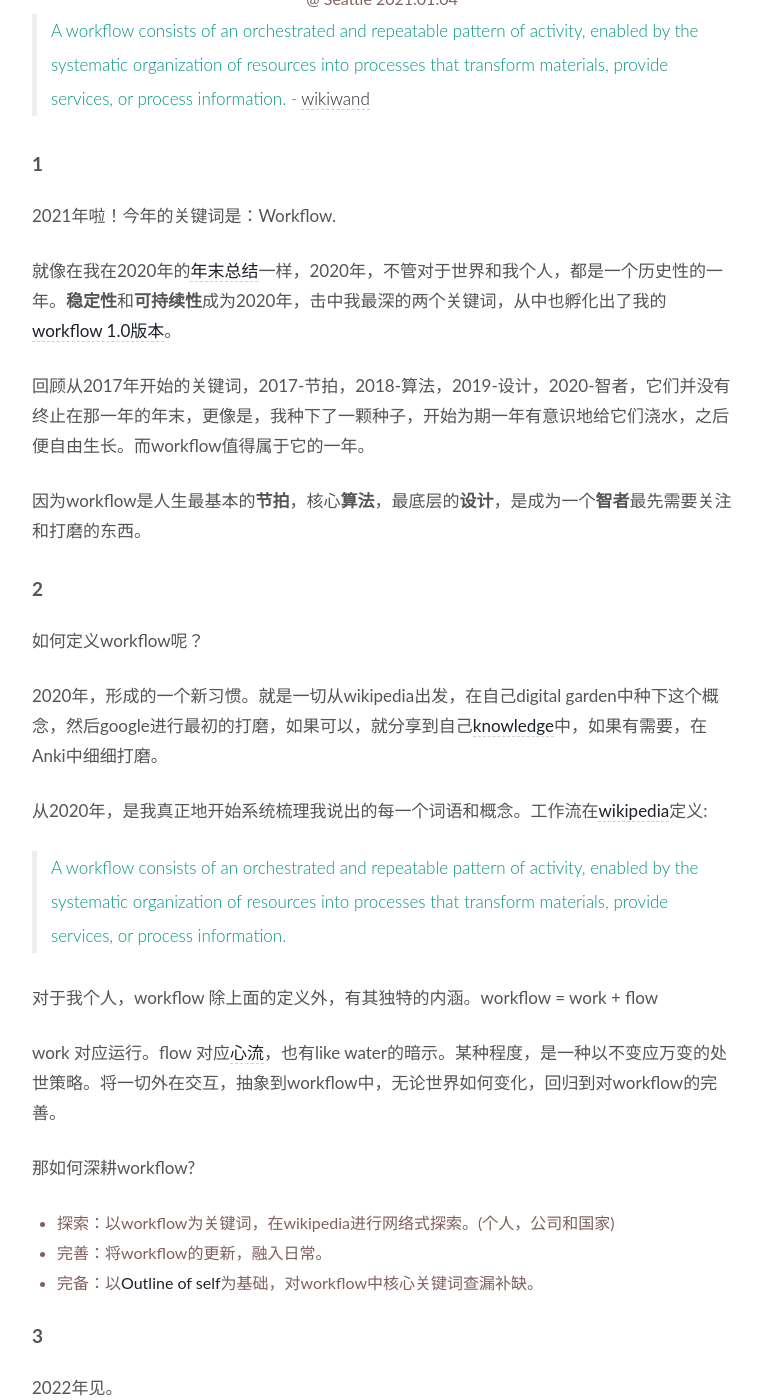
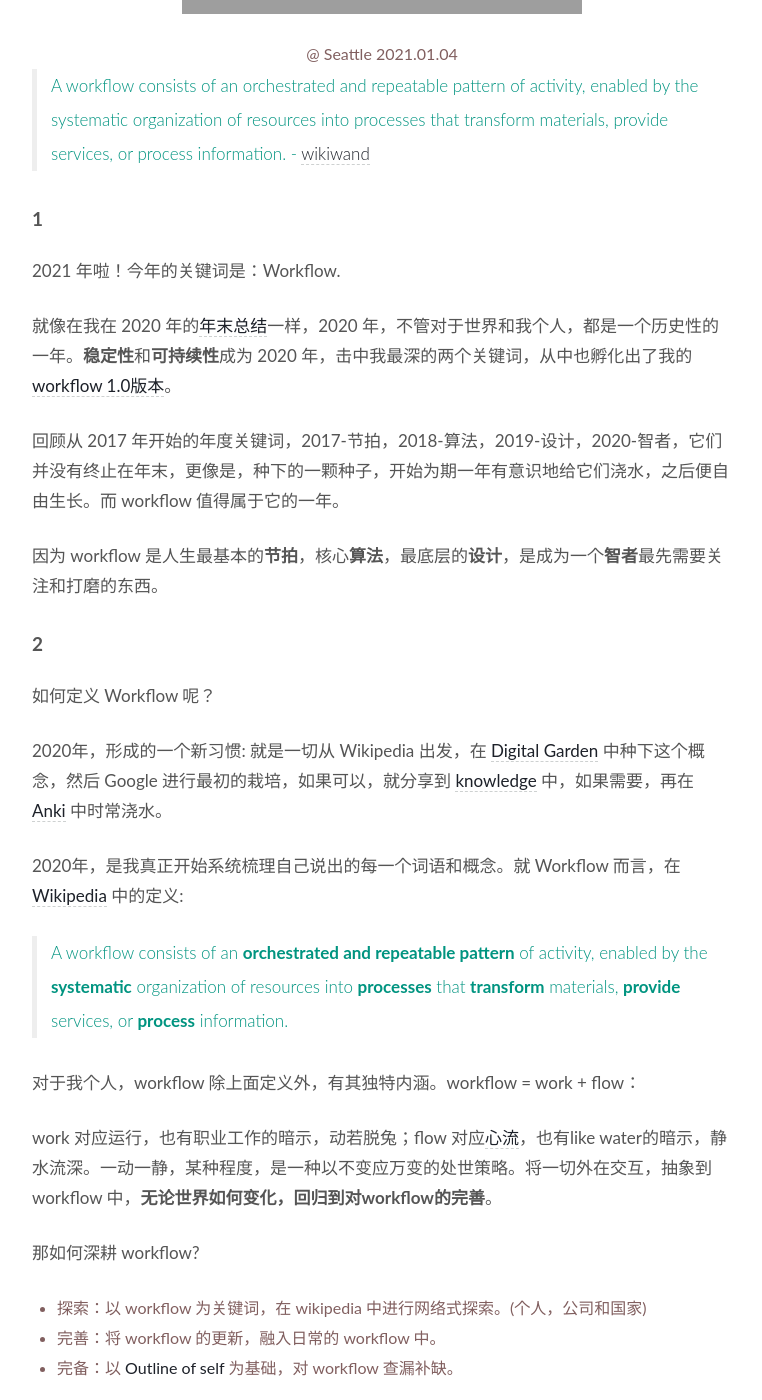
Before and after one commit to WillWang-X/willwang-x.github.io, a Jekyll site: the page built from _posts/blogs/2021-01-04-2021-workflow.md, in a window 1280 px wide and 1400 px high, scrolled down 596 px. Shown: the whole window, without its empty margins (258-1020 px from the left). Built offline with Jekyll 4.4.1, drawn with Linux system fonts in a browser that asks for light colours; some of the changed text lies outside the part shown; grey boxes are pictures that could not be loaded.

Commit message:
Refactor

```diff
--- a/_posts/blogs/2021-01-04-2021-workflow.md
+++ b/_posts/blogs/2021-01-04-2021-workflow.md
@@ -7,6 +7,8 @@
 type: post
 published: true
 ---
+
+[Last Updated](https://github.githistory.xyz/willwang-x/willwang-x.github.io/blob/master/_posts/blogs/2021-01-04-2021-workflow.md)<span style="color: gray"> : 2021.01.28  </span>
 
 <br>
 <br>
@@ -20,34 +22,34 @@
 
 ## 1
 
-2021年啦！今年的关键词是：Workflow.
+2021 年啦！今年的关键词是：Workflow.
 
-就像在我在2020年的[年末总结](https://willwang.cc/2020/12/3-fall-and-rise)一样，2020年，不管对于世界和我个人，都是一个历史性的一年。**稳定性**和**可持续性**成为2020年，击中我最深的两个关键词，从中也孵化出了我的[workflow 1.0版本](https://github.com/willwang-x/workflow)。
+就像在我在 2020 年的[年末总结](https://willwang.cc/2020/12/3-fall-and-rise)一样，2020 年，不管对于世界和我个人，都是一个历史性的一年。**稳定性**和**可持续性**成为 2020 年，击中我最深的两个关键词，从中也孵化出了我的 [workflow 1.0版本](https://github.com/willwang-x/workflow)。
 
-回顾从2017年开始的关键词，2017-节拍，2018-算法，2019-设计，2020-智者，它们并没有终止在那一年的年末，更像是，我种下了一颗种子，开始为期一年有意识地给它们浇水，之后便自由生长。而workflow值得属于它的一年。
+回顾从 2017 年开始的年度关键词，2017-节拍，2018-算法，2019-设计，2020-智者，它们并没有终止在年末，更像是，种下的一颗种子，开始为期一年有意识地给它们浇水，之后便自由生长。而 workflow 值得属于它的一年。
 
-因为workflow是人生最基本的**节拍**，核心**算法**，最底层的**设计**，是成为一个**智者**最先需要关注和打磨的东西。
+因为 workflow 是人生最基本的**节拍**，核心**算法**，最底层的**设计**，是成为一个**智者**最先需要关注和打磨的东西。
 
 ## 2
 
 
-如何定义workflow呢？
+如何定义 Workflow 呢？
 
-2020年，形成的一个新习惯。就是一切从wikipedia出发，在自己digital garden中种下这个概念，然后google进行最初的打磨，如果可以，就分享到自己[knowledge](https://github.com/willwang-x/knowledge)中，如果有需要，在Anki中细细打磨。
+2020年，形成的一个新习惯: 就是一切从 Wikipedia 出发，在 [Digital Garden](https://github.com/willwang-x/knowledge/blob/master/digital-garden.md) 中种下这个概念，然后 Google 进行最初的栽培，如果可以，就分享到 [knowledge](https://github.com/willwang-x/knowledge) 中，如果需要，再在 [Anki](https://github.com/willwang-x/tools/blob/main/tools/anki/anki.md) 中时常浇水。
 
-从2020年，是我真正地开始系统梳理我说出的每一个词语和概念。工作流在[wikipedia](https://www.wikiwand.com/en/Workflow)定义:
+2020年，是我真正开始系统梳理自己说出的每一个词语和概念。就 Workflow 而言，在 [Wikipedia](https://www.wikiwand.com/en/Workflow) 中的定义:
 
-> A workflow consists of an orchestrated and repeatable pattern of activity, enabled by the systematic organization of resources into processes that transform materials, provide services, or process information.
+> A workflow consists of an **orchestrated and repeatable pattern** of activity, enabled by the **systematic** organization of resources into **processes** that **transform** materials, **provide** services, or **process** information.
 
-对于我个人，workflow 除上面的定义外，有其独特的内涵。workflow = work + flow
+对于我个人，workflow 除上面定义外，有其独特内涵。workflow = work + flow：
 
-work 对应运行。flow 对应[心流](https://www.wikiwand.com/en/Flow_(psychology))，也有like water的暗示。某种程度，是一种以不变应万变的处世策略。将一切外在交互，抽象到workflow中，无论世界如何变化，回归到对workflow的完善。
+work 对应运行，也有职业工作的暗示，动若脱兔；flow 对应[心流](https://www.wikiwand.com/en/Flow_(psychology))，也有like water的暗示，静水流深。一动一静，某种程度，是一种以不变应万变的处世策略。将一切外在交互，抽象到 workflow 中，**无论世界如何变化，回归到对workflow的完善**。
 
-那如何深耕workflow?
+那如何深耕 workflow?
 
-* 探索：以workflow为关键词，在wikipedia进行网络式探索。(个人，公司和国家)
-* 完善：将workflow的更新，融入日常。
-* 完备：以[Outline of self](https://www.wikiwand.com/en/Outline_of_self)为基础，对workflow中核心关键词查漏补缺。
+* 探索：以 workflow 为关键词，在 wikipedia 中进行网络式探索。(个人，公司和国家)
+* 完善：将 workflow 的更新，融入日常的 workflow 中。
+* 完备：以 [Outline of self](https://www.wikiwand.com/en/Outline_of_self) 为基础，对 workflow 查漏补缺。
 
 ## 3
 
@@ -71,5 +73,5 @@
 
 注：
 
-* 2020.01.04 于脑中， 2020.01.19 修改发出。
-* 21-workflow: 字体取自SS的礼物中title - Bradley Hand ITC, size是42，背景色取自[flow](https://upload.wikimedia.org/wikipedia/commons/thumb/f/f6/Challenge_vs_skill.svg/450px-Challenge_vs_skill.svg.png)，字体色取自生日当天吃的芒果班戟。
+* 2021.01.04 于脑中， 2021.01.19 修改发出。
+* 21-workflow: 字体取自 SS 的礼物中 title - Bradley Hand ITC, size 是 42，背景色取自 [flow](https://upload.wikimedia.org/wikipedia/commons/thumb/f/f6/Challenge_vs_skill.svg/450px-Challenge_vs_skill.svg.png)，字体色取自生日当天吃的芒果班戟。
```
Also changed, not shown: other parts of _posts/blogs/2021-01-04-2021-workflow.md (+1 -1 lines).
